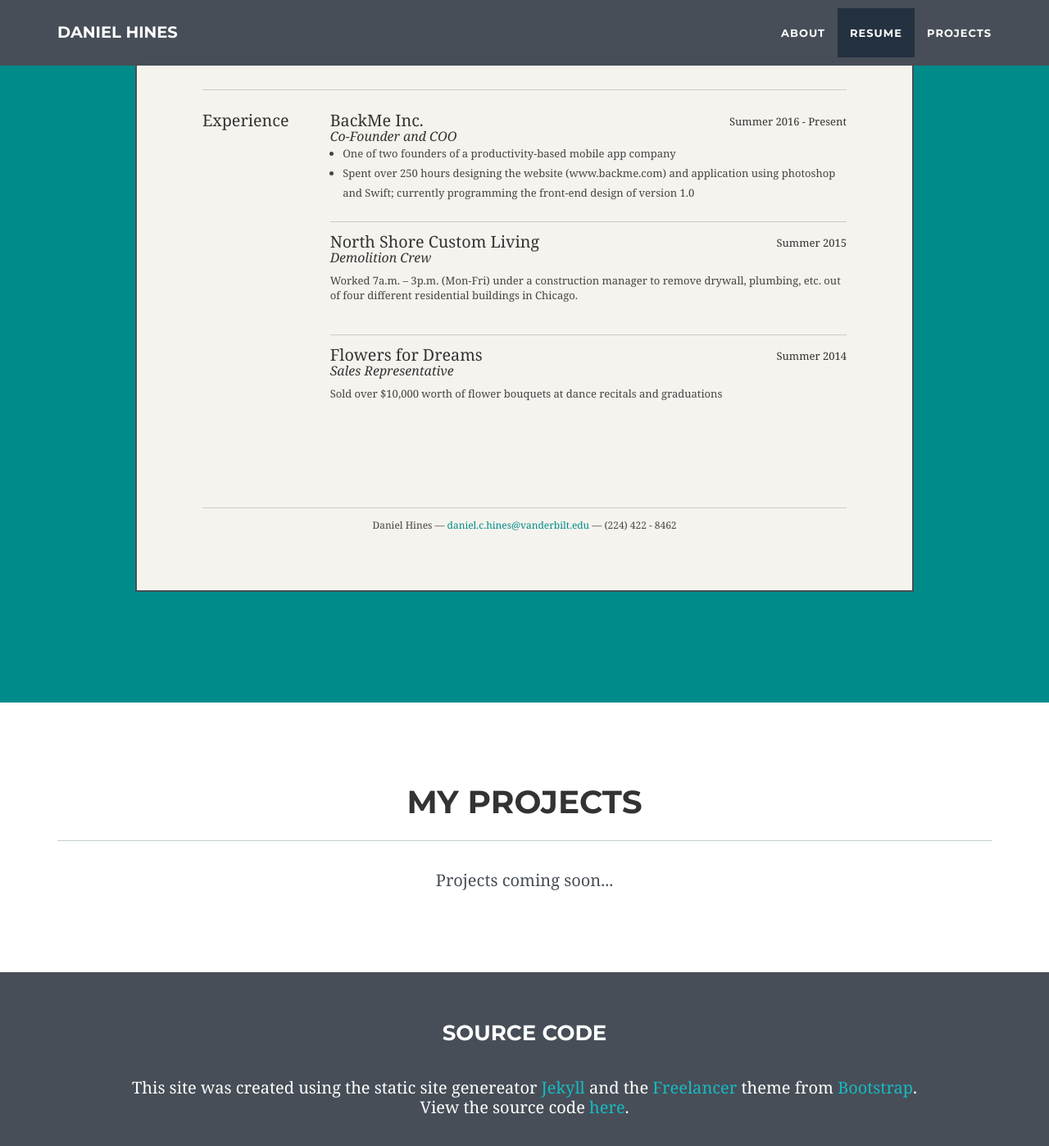
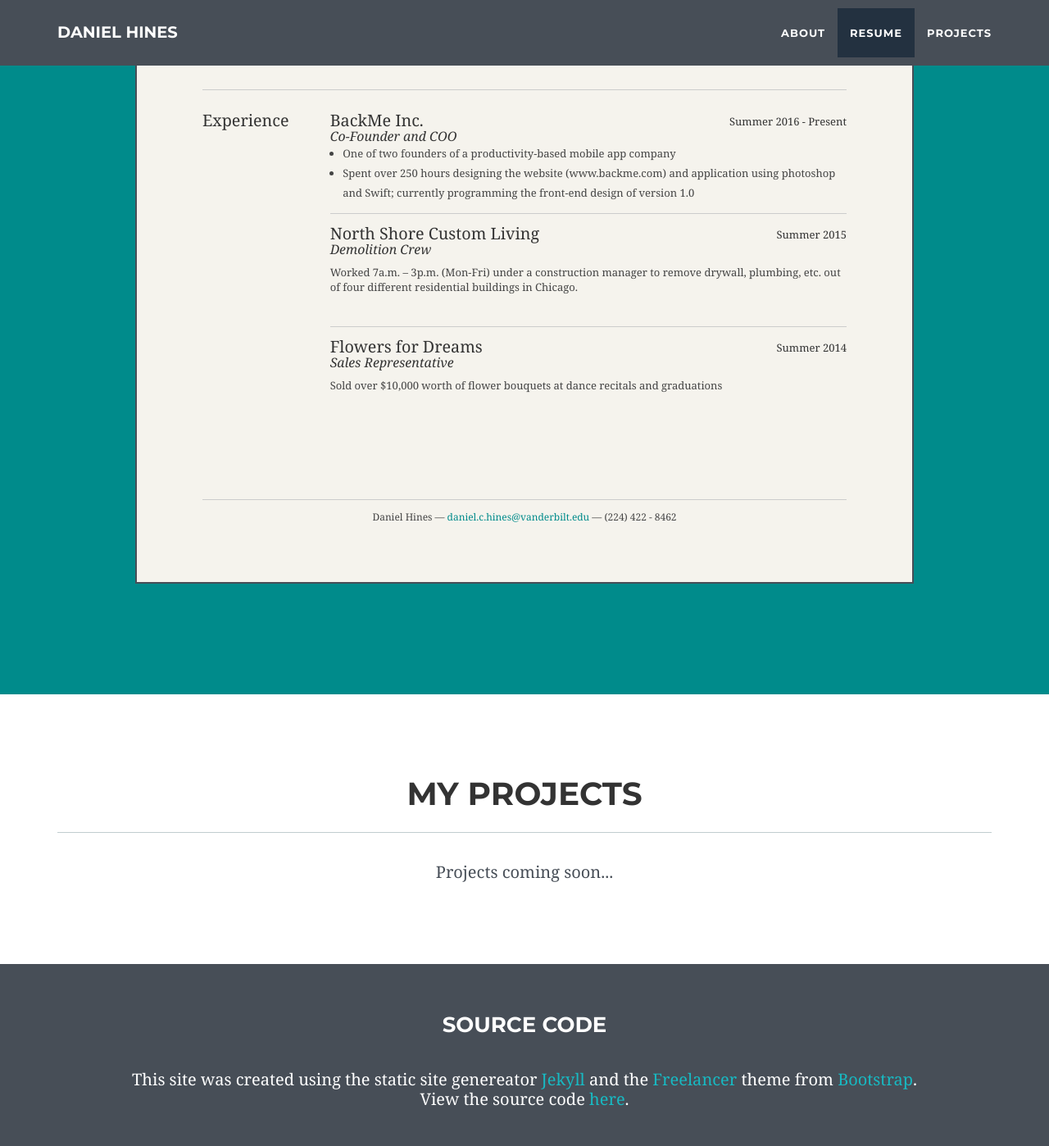
Before and after one commit to danielchines/danielchines.github.io, a Jekyll site: the page built from index.html, in a window 1280 px wide and 1400 px high, scrolled down 2297 px. Shown: the whole window at 82% size. Built offline with Jekyll 4.4.1, drawn with Linux system fonts in a browser that asks for light colours.

Commit message:
Update resume.css

```diff
--- a/_includes/css/resume.css
+++ b/_includes/css/resume.css
@@ -48,7 +48,7 @@ a#pdf:hover { background: #222; }
 
 
 #bd li.job { margin: 0 0 0 1.2em; padding: 0; list-style-type: disc; border-bottom: none; }
-#bd .job .last { border-bottom: none; margin-bottom: 10px; }
+#bd .job div.last { border-bottom: none; margin-bottom: 0px; padding-bottom: 0px; }
 #bd .last { border: none; margin-bottom, padding-bottom: 0; }
 #bd .skills-list {  }
 #bd .skills-list ul { margin: 0; }
```
